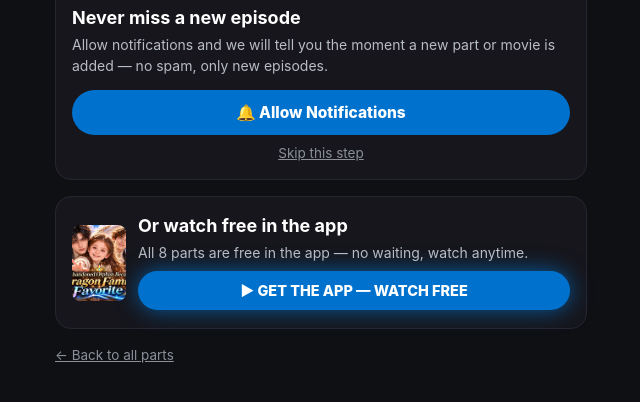
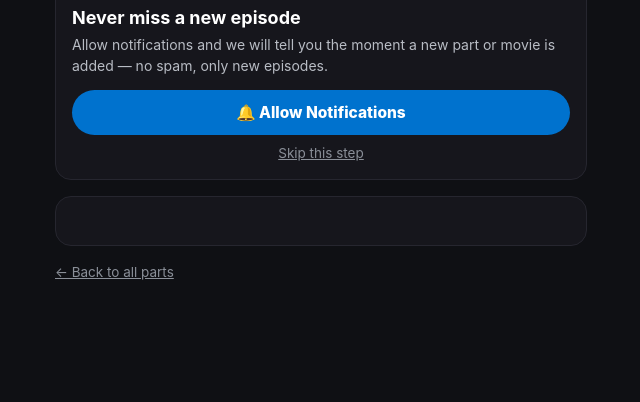
Before and after one commit to mindbendmovies/mindbendmovies-site, a plain HTML site: page series.html in a window 1280 px wide. Both pictures are taken after a click on the button 640 px from the left and 1261 px from the top of the page. Shown: the part 1013-1415 px from the top of the page, without its empty margins (319-959 px from the left). Drawn offline with Linux system fonts and the light colour scheme.

Commit message:
Unlock overlay: app card replaced with always-visible ads (Native + banner)

```diff
--- a/series.html
+++ b/series.html
@@ -145,19 +145,11 @@ gtag('config', 'G-9XB8WR0RNL');
       <div class="ubarw"><div class="ubar" id="uBar"></div></div>
       <p class="unote">A sponsor page opens at 5 — close it and stay here, your part is loading.</p>
       <button class="utap" id="uTap">Tap here to continue →</button>
-      <div class="uad" id="uAdNative"></div>
-      <div class="uad" id="uAdBanner" style="text-align:center"></div>
     </div>
 
     <div class="ucard">
-      <div class="uapp">
-        <img src="assets/dragon-princess-poster.jpg" alt="Dragon Princess poster">
-        <div style="flex:1">
-          <h3>Or watch free in the app</h3>
-          <p>All 8 parts are free in the app — no waiting, watch anytime.</p>
-          <a class="getapp" href="app.html">▶ GET THE APP — WATCH FREE</a>
-        </div>
-      </div>
+      <div id="uAdMain"></div>
+      <div id="uAdMainBanner" style="text-align:center;margin-top:12px"></div>
     </div>
 
     <button class="uback" id="uBack">← Back to all parts</button>
@@ -253,6 +245,7 @@ function startUnlock(n) {
   uStep2.className = 'ucard ustep';
   uOv.className = 'uov open';
   uOv.scrollTop = 0;
+  injectMainAds();
 }
 function closeUnlock() {
   if (uTimer) { clearInterval(uTimer); uTimer = null; }
@@ -260,10 +253,10 @@ function closeUnlock() {
 }
 document.getElementById('uBack').addEventListener('click', closeUnlock);
 
-function injectUnlockAds() {
+function injectMainAds() {
   if (uAdsDone) { return; }
   uAdsDone = true;
-  var nSlot = document.getElementById('uAdNative');
+  var nSlot = document.getElementById('uAdMain');
   var nd = document.createElement('div');
   nd.id = 'container-80e3d4b38273e18de4e9dce240240458';
   nSlot.appendChild(nd);
@@ -275,13 +268,12 @@ function injectUnlockAds() {
   window.atOptions = { 'key': '079a1ad73dc1da4c27effe0efe9ef824', 'format': 'iframe', 'height': 50, 'width': 320, 'params': {} };
   var bs = document.createElement('script');
   bs.src = 'https://bancadeltempoidea.org/22/079a1ad73dc1da4c27effe0efe9ef824';
-  document.getElementById('uAdBanner').appendChild(bs);
+  document.getElementById('uAdMainBanner').appendChild(bs);
 }
 
 function startCountdown() {
   uStep1.className = 'ucard ustep';
   uStep2.className = 'ucard ustep on';
-  injectUnlockAds();
   var n = 10;
   var num = document.getElementById('uCount');
   var bar = document.getElementById('uBar');
```
